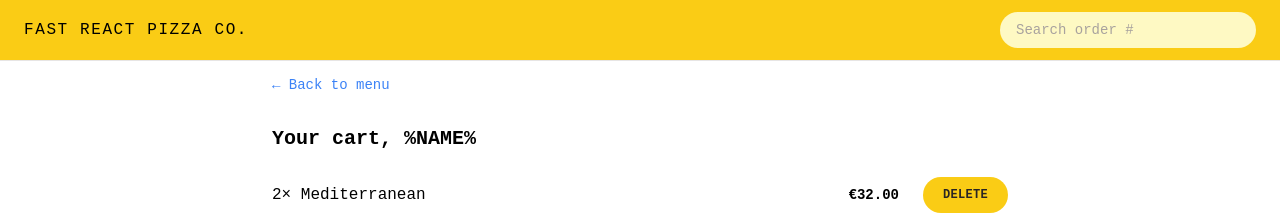
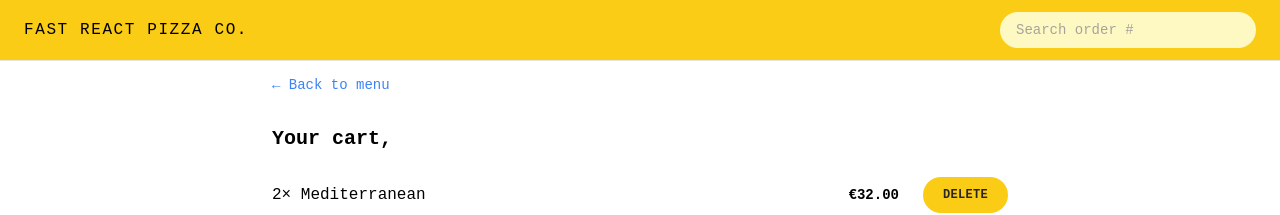
Before and after one commit to neopythe/fast-react-pizza, a React app: page /cart in a window 1280 px wide. Shown: the top 215 px of the page. Built offline with nearby package versions, Linux system fonts and the light colour scheme; the HTML template or start-up script is replaced by a standard one.

Commit message:
Enable reading and updating of user state

```diff
--- a/src/features/cart/Cart.tsx
+++ b/src/features/cart/Cart.tsx
@@ -1,6 +1,11 @@
+import { useSelector } from "react-redux";
+
+import CartItem from "@/features/cart/CartItem";
+
 import Button from "@/ui/Button";
-import CartItem from "@/features/cart/CartItem";
 import LinkButton from "@/ui/LinkButton";
+
+import type { StoreState } from "@/types";
 
 const fakeCart = [
   {
@@ -27,12 +32,14 @@
 ];
 
 function Cart() {
+  const { username } = useSelector((state: StoreState) => state.user);
+
   const cart = fakeCart;
 
   return (
     <div className="px-4 py-3">
       <LinkButton to="/menu">&larr; Back to menu</LinkButton>
-      <h2 className="mt-7 text-xl font-semibold">Your cart, %NAME%</h2>
+      <h2 className="mt-7 text-xl font-semibold">Your cart, {username}</h2>
       <ul className="mt-3 divide-y divide-stone-200 border-b">
         {cart.map((item) => (
           <CartItem key={item.pizzaId} item={item} />
--- a/src/features/order/CreateOrder.tsx
+++ b/src/features/order/CreateOrder.tsx
@@ -1,4 +1,5 @@
 // import { useState } from "react";
+import { useSelector } from "react-redux";
 import {
   redirect,
   useActionData,
@@ -10,6 +11,8 @@
 import { createOrder } from "@/services/apiRestaurant";
 
 import Button from "@/ui/Button";
+
+import type { StoreState } from "@/types";
 
 interface Errors {
   phone?: string;
@@ -47,12 +50,14 @@
 ];
 
 function CreateOrder() {
-  // const [withPriority, setWithPriority] = useState(false);
+  const { username } = useSelector((state: StoreState) => state.user);
 
   const navigation = useNavigation();
   const isSubmitting = navigation.state === "submitting";
 
   const formErrors = useActionData() as Errors;
+
+  // const [withPriority, setWithPriority] = useState(false);
 
   const cart = fakeCart;
 
@@ -63,7 +68,13 @@
       <Form method="POST">
         <div className="sm: mb-5 flex flex-col gap-2 sm:flex-row sm:items-center">
           <label className="sm:basis-40">First Name</label>
-          <input type="text" name="customer" required className="input grow" />
+          <input
+            type="text"
+            name="customer"
+            defaultValue={username}
+            required
+            className="input grow"
+          />
         </div>
         <div className="sm: mb-5 flex flex-col gap-2 sm:flex-row sm:items-center">
           <label className="sm:basis-40">Phone number</label>
--- a/src/features/user/CreateUser.tsx
+++ b/src/features/user/CreateUser.tsx
@@ -1,12 +1,24 @@
 import { useState } from "react";
+import { useDispatch } from "react-redux";
+import { useNavigate } from "react-router-dom";
+
+import { updateName } from "@/features/user/userSlice";
 
 import Button from "@/ui/Button";
 
 function CreateUser() {
+  const dispatch = useDispatch();
+  const navigate = useNavigate();
+
   const [username, setUsername] = useState("");
 
   function handleSubmit(event: React.FormEvent<HTMLFormElement>) {
     event.preventDefault();
+
+    if (!username) return;
+
+    dispatch(updateName(username));
+    navigate("/menu");
   }
 
   return (
@@ -18,7 +30,7 @@
         type="text"
         placeholder="Your full name"
         value={username}
-        onChange={(e) => setUsername(e.target.value)}
+        onChange={(event) => setUsername(event.target.value)}
         className="input mb-8 w-72"
       />
       {username !== "" && (
--- a/src/features/user/Username.tsx
+++ b/src/features/user/Username.tsx
@@ -1,9 +1,9 @@
 import { useSelector } from "react-redux";
 
-import type { UserState } from "@/types";
+import type { StoreState } from "@/types";
 
 function Username() {
-  const { username } = useSelector((state: { user: UserState }) => state.user);
+  const { username } = useSelector((state: StoreState) => state.user);
 
   if (!username) return null;
 
--- a/src/types.ts
+++ b/src/types.ts
@@ -32,4 +32,8 @@
   username: string;
 };
 
-export type { CartItem, Order, Pizza, UserState };
+type StoreState = {
+  user: UserState;
+};
+
+export type { CartItem, Order, Pizza, StoreState, UserState };
--- a/src/ui/Home.tsx
+++ b/src/ui/Home.tsx
@@ -1,6 +1,14 @@
+import { useSelector } from "react-redux";
+
 import CreateUser from "@/features/user/CreateUser";
 
+import Button from "@/ui/Button";
+
+import type { StoreState } from "@/types";
+
 function Home() {
+  const { username } = useSelector((state: StoreState) => state.user);
+
   return (
     <div className="my-10 px-4 text-center sm:my-16">
       <h1 className="mb-8 text-xl font-semibold md:text-3xl">
@@ -10,7 +18,8 @@
           Straight out of the oven, straight to you.
         </span>
       </h1>
-      <CreateUser />
+      {!username && <CreateUser />}
+      {username && <Button to="/menu">Continue ordering, {username}</Button>}
     </div>
   );
 }
```
